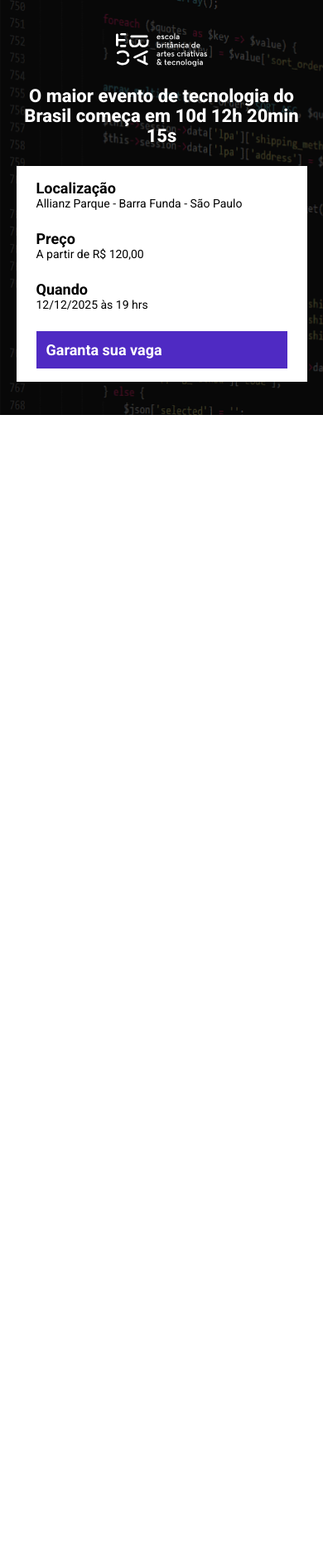
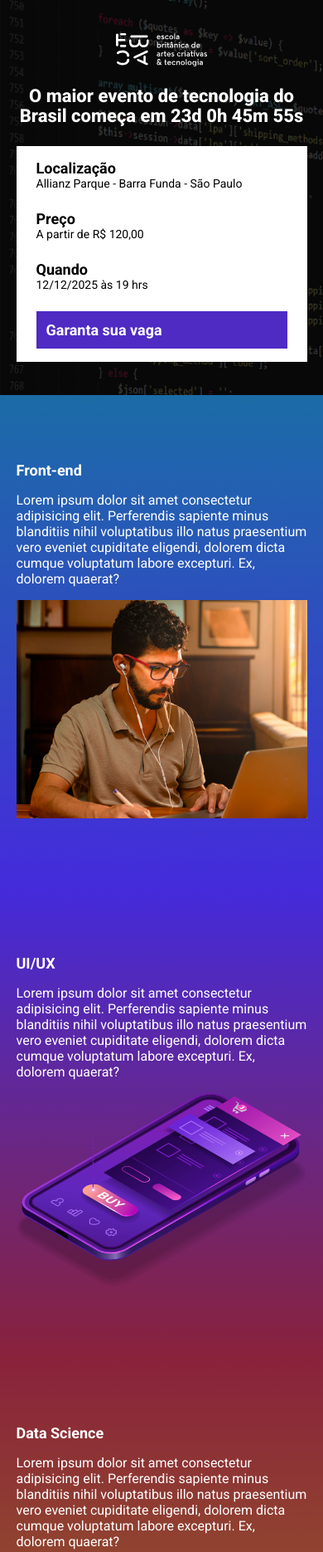
Before and after one commit to bdlc95/ebac_tech_talks, a website built with Parcel: page src/index.html in a window 390 px wide. Shown: the top 1870 px of the page at 83% size. Before the commit the page ends 844 px from the top, so only its background shows below. Built offline with nearby package versions, Linux system fonts and the light colour scheme.

Commit message:
criando a contagem regressiva

```diff
--- a/package.json
+++ b/package.json
@@ -4,6 +4,7 @@
   "description": "",
   "scripts": {
     "dev": "parcel src/index.html src/styles/main.scss src/scripts/main.js",
+    "build": "parcel build src/index.html",
     "test": "echo \"Error: no test specified\" && exit 1"
   },
   "keywords": [],
--- a/src/index.html
+++ b/src/index.html
@@ -10,13 +10,14 @@
     <link href="https://fonts.googleapis.com/css2?family=Roboto:ital,wght@0,100..900;1,100..900&display=swap" rel="stylesheet">
 
     <link rel="stylesheet" href="styles/main.scss">
+    <link rel="stylesheet" href="https://unpkg.com/aos@next/dist/aos.css" />
 </head>
 <body>
     <header class="hero">
         <div class="container">
             <img class="hero__logo" src="images/ebac_logo.svg" alt="EBAC">
             <p class="hero__text">
-                O maior evento de tecnologia do Brasil começa em 10d 12h 20min 15s
+                O maior evento de tecnologia do Brasil começa em <span id="contador"></span>
             </p>
             <div class="infos-bar">
                 <ul class="infos-bar__infos">
@@ -40,7 +41,52 @@
         </div>
     </header>
 
+    <section class="event event--frontend">
+        <div class="container"  data-aos="fade-right">
+            <div class="event__details">
+                <h2 class="event__details__title">Front-end</h2>
+                <p class="event__details_description">
+                    Lorem ipsum dolor sit amet consectetur adipisicing elit. Perferendis sapiente minus blanditiis nihil voluptatibus illo natus praesentium vero eveniet cupiditate eligendi, dolorem dicta cumque voluptatum labore excepturi. Ex, dolorem quaerat?
+                </p>
+            </div>
+            <img class="event__image" src="images/frontend.png" alt="Front-end">
+        </div>
+    </section>
+    <section class="event event--ui-ux event--image-left">
+        <div class="container" data-aos="fade-left">
+            <div class="event__details">
+                <h2 class="event__details__title">UI/UX</h2>
+                <p class="event__details_description">
+                    Lorem ipsum dolor sit amet consectetur adipisicing elit. Perferendis sapiente minus blanditiis nihil voluptatibus illo natus praesentium vero eveniet cupiditate eligendi, dolorem dicta cumque voluptatum labore excepturi. Ex, dolorem quaerat?
+                </p>
+            </div>
+            <img class="event__image" src="images/ui-ux.png" alt="Front-end">
+        </div>
+    </section>
+    <section class="event event--data-science">
+        <div class="container" data-aos="fade-right">
+            <div class="event__details">
+                <h2 class="event__details__title">Data Science</h2>
+                <p class="event__details_description">
+                    Lorem ipsum dolor sit amet consectetur adipisicing elit. Perferendis sapiente minus blanditiis nihil voluptatibus illo natus praesentium vero eveniet cupiditate eligendi, dolorem dicta cumque voluptatum labore excepturi. Ex, dolorem quaerat?
+                </p>
+            </div>
+            <img class="event__image" src="images/data.png" alt="Front-end">
+        </div>
+    </section>
+    <section class="event event--backend event--image-left">
+        <div class="container" data-aos="fade-left">
+            <div class="event__details">
+                <h2 class="event__details__title">Back-end</h2>
+                <p class="event__details_description">
+                    Lorem ipsum dolor sit amet consectetur adipisicing elit. Perferendis sapiente minus blanditiis nihil voluptatibus illo natus praesentium vero eveniet cupiditate eligendi, dolorem dicta cumque voluptatum labore excepturi. Ex, dolorem quaerat?
+                </p>
+            </div>
+            <img class="event__image" src="images/backend.png" alt="Front-end">
+        </div>
+    </section>
 
+    <script src="https://unpkg.com/aos@next/dist/aos.js"></script>
     <script src="scripts/main.js"></script>
 </body>
 </html>
--- a/src/scripts/main.js
+++ b/src/scripts/main.js
@@ -1 +1,27 @@
-console.log('Olá mundo');
+AOS.init();
+
+const dataDoEvento = new Date("Dec 20, 2025 19:00:00");
+const timeStampDoEvento = dataDoEvento.getTime();
+
+const contaAsHoras = setInterval(function() {
+    const agora = new Date();
+    const timeStampAtual = agora.getTime();
+
+    const distanciaAteOEvento = timeStampDoEvento - timeStampAtual;
+
+    const diaEmMs = 1000 * 60 * 60 * 24;
+    const horaEmMs = 1000 * 60 * 60;
+    const minutoEmMs = 1000 * 60;
+
+    const diasAteOEvento = Math.floor(distanciaAteOEvento / diaEmMs);
+    const horasAteOEvento =  Math.floor((distanciaAteOEvento % horaEmMs) / horaEmMs);
+    const minutosAteOEvento = Math.floor((distanciaAteOEvento % horaEmMs) / minutoEmMs);
+    const segundosAteOEvento = Math.floor((distanciaAteOEvento % minutoEmMs) / 1000);
+
+    document.getElementById('contador').innerHTML = `${diasAteOEvento}d ${horasAteOEvento}h ${minutosAteOEvento}m ${segundosAteOEvento}s`;
+
+    if (distanciaAteOEvento < 0) {
+        clearInterval(contaAsHoras);
+        document.getElementById('contador').innerHTML = 'Evento expirado';
+    }
+}, 1000);
--- /dev/null
+++ b/src/styles/_event.scss
@@ -0,0 +1,64 @@
+@use 'variables';
+
+.event {
+    padding: 80px 0;
+
+    &--frontend {
+        background-image: linear-gradient(variables.$blue1, variables.$blue2);
+    }
+
+    &--ui-ux {
+        background-image: linear-gradient(variables.$blue2, variables.$pink);
+    }
+
+    &--data-science {
+        background-image: linear-gradient(variables.$pink, variables.$yellow);
+    }
+
+    &--backend {
+        background-image: linear-gradient(variables.$yellow, variables.$pink);
+    }
+
+    &--image-left {
+        .container {
+            flex-direction: row-reverse;
+        }
+    }
+
+    .container {
+        display: flex;
+        gap: 40px;
+    }
+
+    &__image {
+        max-width: 360px;
+    }
+
+    &__details {
+
+        &__title {
+            font-size: 18px;
+            font-weight: bold;
+            margin-bottom: 16px;
+        }
+
+        &__description {
+            line-height: 22px;
+        }
+    }
+
+    @media (max-width: 640px) {
+        .container {
+            display: block;
+        }
+
+        &__image {
+            width: 100%;
+        }
+
+        &__details {
+            margin-right: 0;
+            margin-bottom: 16px;
+        }
+    }
+}
--- a/src/styles/_hero.scss
+++ b/src/styles/_hero.scss
@@ -1,3 +1,5 @@
+@use 'variables';
+
 .hero {
     padding-top: 64px;
     padding-bottom: 100px;
@@ -16,7 +18,7 @@
         left: 0;
         width: 100%;
         height: 100%;
-        background-color: #000;
+        background-color: variables.$secondaryTextColor;
         content: '';
         opacity: .7;
     }
--- /dev/null
+++ b/src/styles/_variables.scss
@@ -0,0 +1,8 @@
+$textColor: #fff;
+$secondaryTextColor: #000;
+
+$blue1: #1B6CA7;
+$blue2: #442BDB;
+$pink: #89223b;
+$yellow: #9C791D;
+$purple: #4F2AC3;
--- a/src/styles/components/_buttons.scss
+++ b/src/styles/components/_buttons.scss
@@ -1,3 +1,5 @@
+@use '../variables';
+
 .button {
     padding: 12px;
     font-size: 18px;
@@ -8,7 +10,7 @@
 
     &--primary {
         color: #fff;
-        background-color: #4F2AC3;
+        background-color: variables.$purple;
     }
 
     @media (max-width: 640px) {
--- a/src/styles/components/_infos_bar.scss
+++ b/src/styles/components/_infos_bar.scss
@@ -1,6 +1,8 @@
+@use '../variables';
+
 .infos-bar {
     padding: 16px 24px;
-    background-color: #fff;
+    background-color: variables.$textColor;
     display: flex;
     justify-content: space-between;
 
@@ -10,10 +12,10 @@
 
         &__item {
             font-size: 14px;
-            color: #000;
+            color: variables.$secondaryTextColor;
 
             b {
-                color: #000;
+                color: variables.$secondaryTextColor;
                 font-size: 18px;
                 display: block;
             }
--- a/src/styles/main.scss
+++ b/src/styles/main.scss
@@ -1,13 +1,15 @@
 @use 'hero';
 @use 'components/infos_bar';
 @use 'components/buttons';
+@use 'event';
+@use 'variables';
 
 * {
     margin: 0;
     padding: 0;
     box-sizing: border-box;
     font-family: Roboto, sans-serif;
-    color: #fff;
+    color: variables.$textColor;
     list-style: none;
 }
 
```
